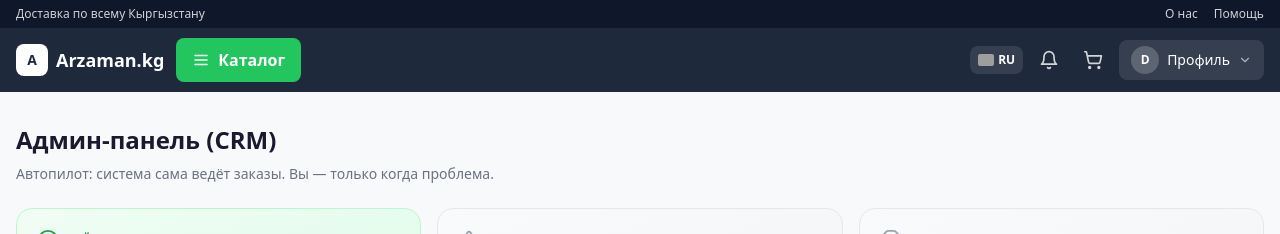
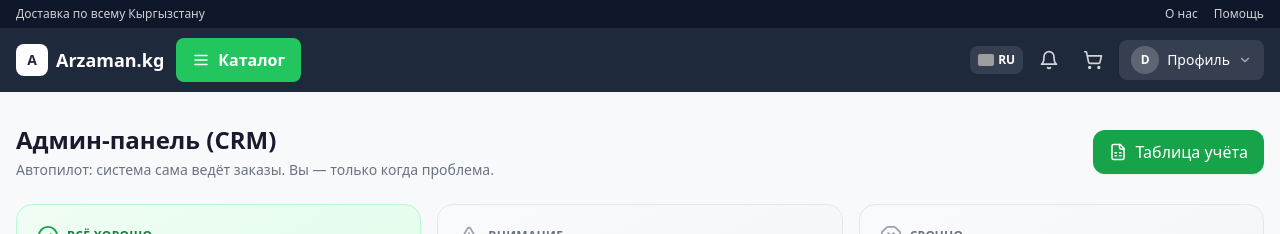
Before and after one commit to CursorGenesis/mama-marketplace, a Next.js app: page /mama-marketplace/admin in a window 1280 px wide. Shown: the top 234 px of the page. Built offline with nearby package versions, Linux system fonts and the light colour scheme; no server answers; the database is empty; grey boxes are pictures that could not be loaded.

Commit message:
feat: кнопка 'Таблица учёта' в админке → прямая ссылка на Google Sheet

```diff
--- a/src/app/admin/page.js
+++ b/src/app/admin/page.js
@@ -5,7 +5,9 @@ import { getOrders, getSuppliers, getProducts } from '@/lib/firestore';
 import Link from 'next/link';
 import OrderStatusBadge from '@/components/OrderStatusBadge';
 import { useRouter } from 'next/navigation';
-import { Users, Package, ShoppingCart, TrendingUp, AlertCircle, BarChart3, MessageSquare, DollarSign, Award, CheckCircle2, AlertTriangle, XOctagon } from 'lucide-react';
+import { Users, Package, ShoppingCart, TrendingUp, AlertCircle, BarChart3, MessageSquare, DollarSign, Award, CheckCircle2, AlertTriangle, XOctagon, FileSpreadsheet } from 'lucide-react';
+
+const ADMIN_SHEET_URL = process.env.NEXT_PUBLIC_ADMIN_SHEET_URL;
 
 const HOUR = 3600 * 1000;
 const DAY = 24 * HOUR;
@@ -69,8 +71,18 @@ export default function AdminPage() {
 
   return (
     <div className="max-w-7xl mx-auto px-4 py-8">
-      <h1 className="text-2xl font-bold mb-2">Админ-панель (CRM)</h1>
-      <p className="text-gray-500 mb-6 text-sm">Автопилот: система сама ведёт заказы. Вы — только когда проблема.</p>
+      <div className="flex flex-col md:flex-row md:items-center md:justify-between gap-3 mb-6">
+        <div>
+          <h1 className="text-2xl font-bold mb-1">Админ-панель (CRM)</h1>
+          <p className="text-gray-500 text-sm">Автопилот: система сама ведёт заказы. Вы — только когда проблема.</p>
+        </div>
+        {ADMIN_SHEET_URL && (
+          <a href={ADMIN_SHEET_URL} target="_blank" rel="noopener noreferrer"
+            className="flex items-center gap-2 px-4 py-2.5 bg-green-600 hover:bg-green-700 text-white rounded-xl font-medium transition-colors shadow-sm">
+            <FileSpreadsheet size={18} /> Таблица учёта
+          </a>
+        )}
+      </div>
 
       {/* Дашборд «3 колонки» */}
       <div className="grid grid-cols-1 md:grid-cols-3 gap-4 mb-8">
```
Also changed, not shown: 81 other files (tests, documents, lock files or other folders).
